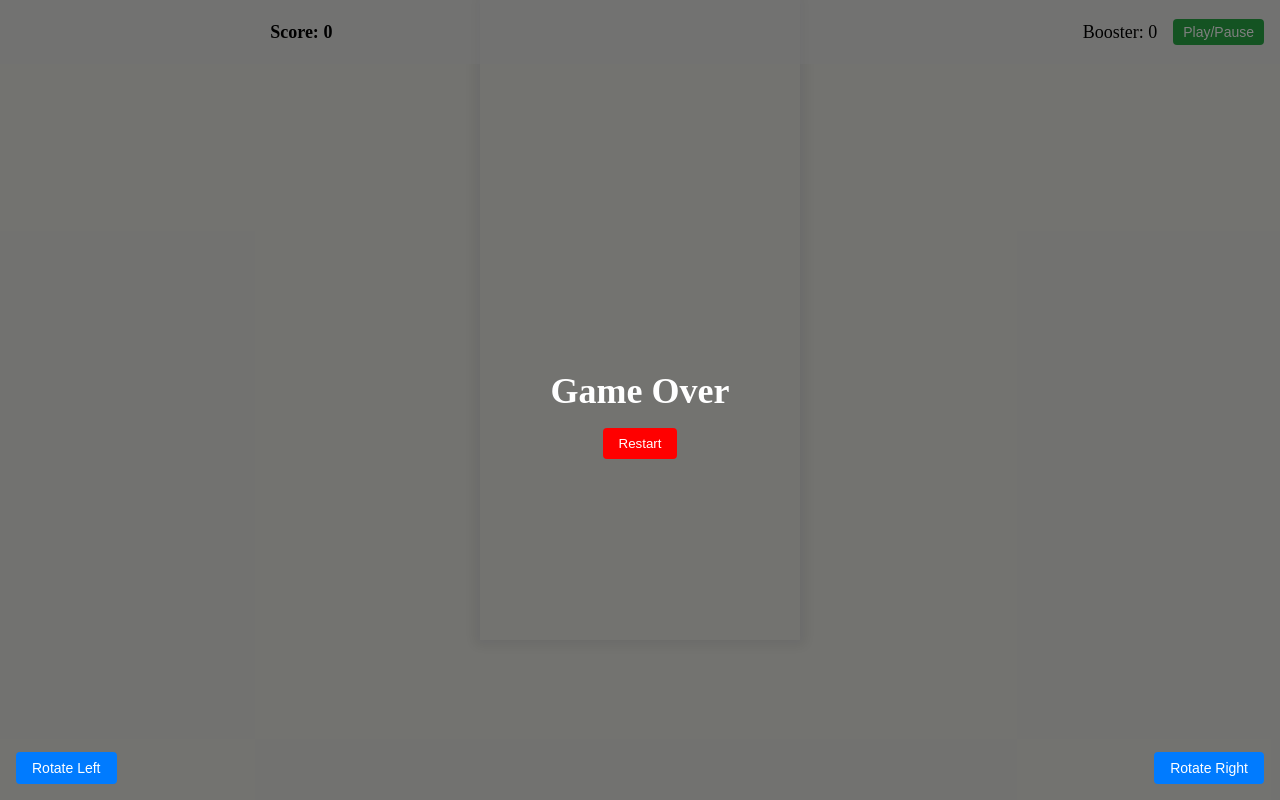
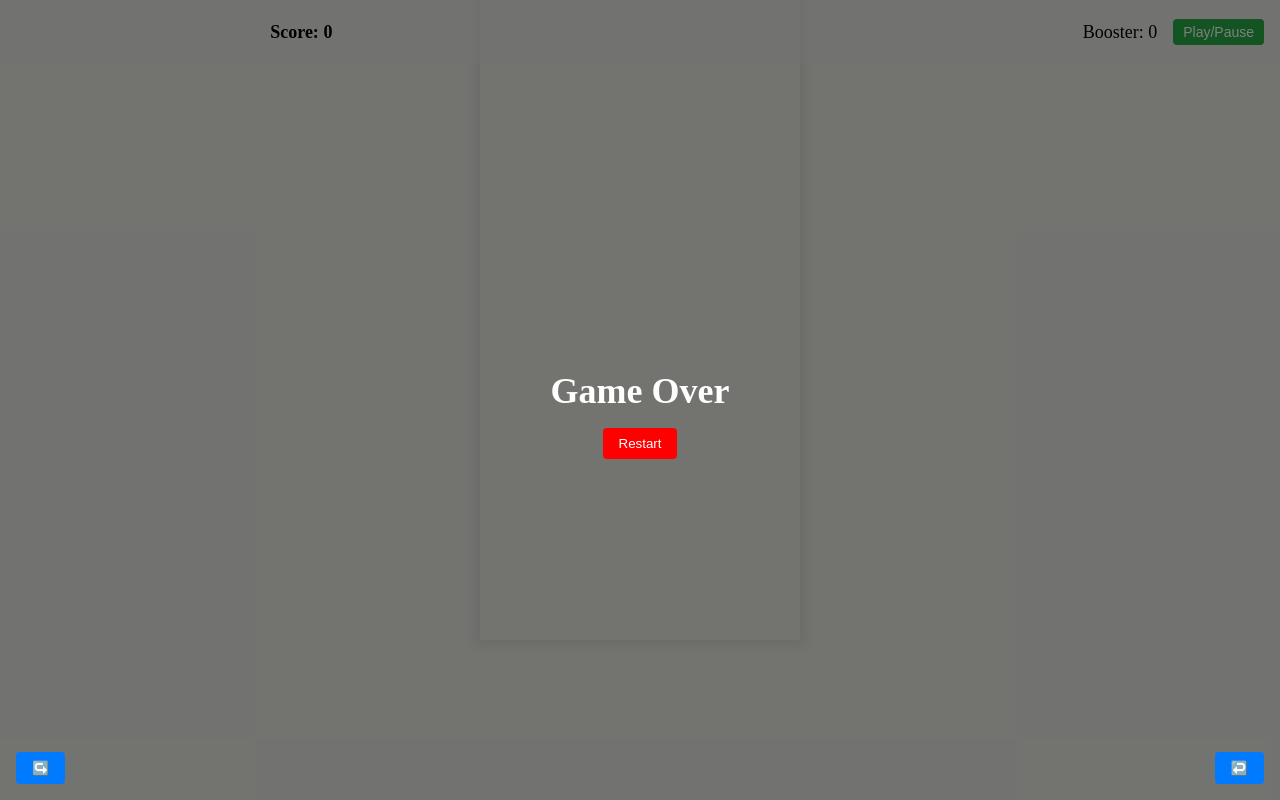
Before and after one commit to pcbulai/newt.etris, a website built with webpack: page index.html in a window 1280 px wide. Built offline with nearby package versions, Linux system fonts and the light colour scheme.

Commit message:
added some arrow emojis for rotation

```diff
--- a/index.html
+++ b/index.html
@@ -20,8 +20,8 @@
     <canvas></canvas>
   </div>
 
-  <button class="rotate-left">Rotate Left</button>
-  <button class="rotate-right">Rotate Right</button>
+  <button class="rotate-left">↪️</button>
+  <button class="rotate-right">↩️</button>
 
   <script type="module" src="dist/main.js"></script>
 </body>
```
